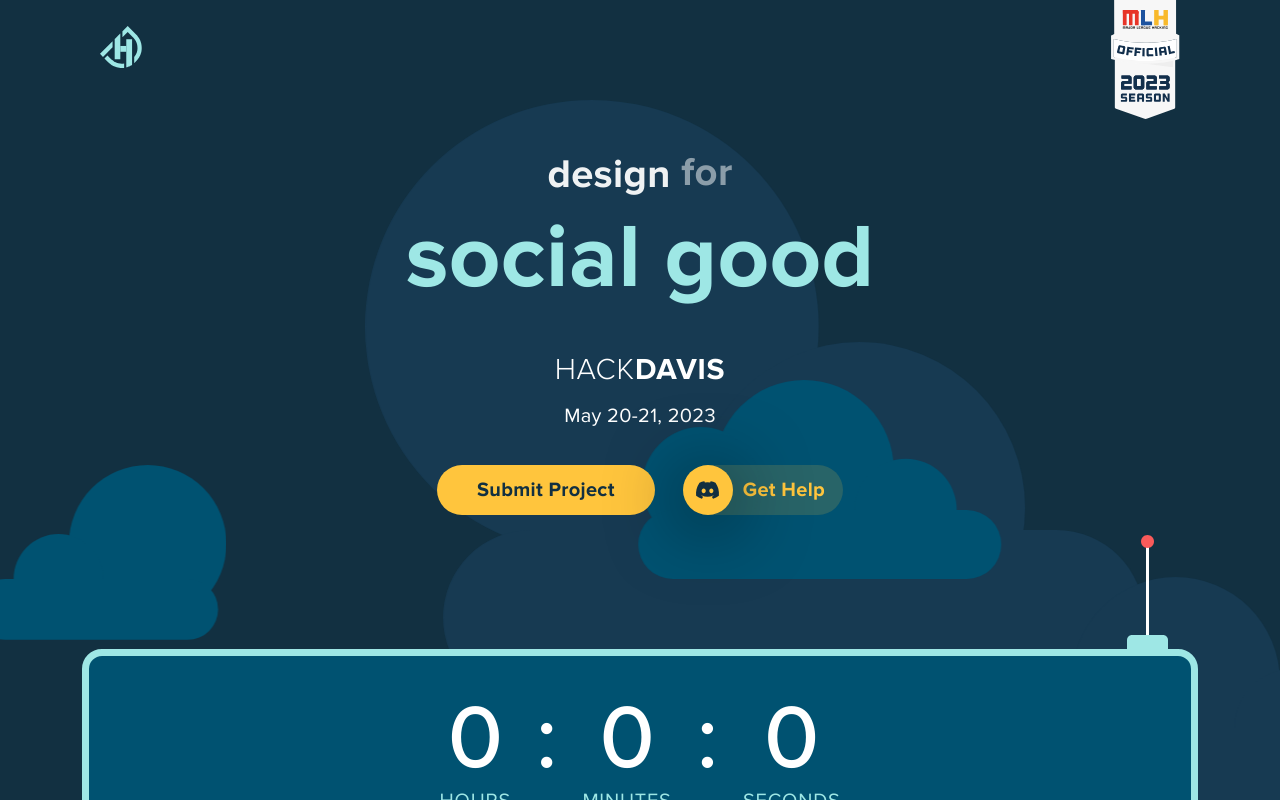
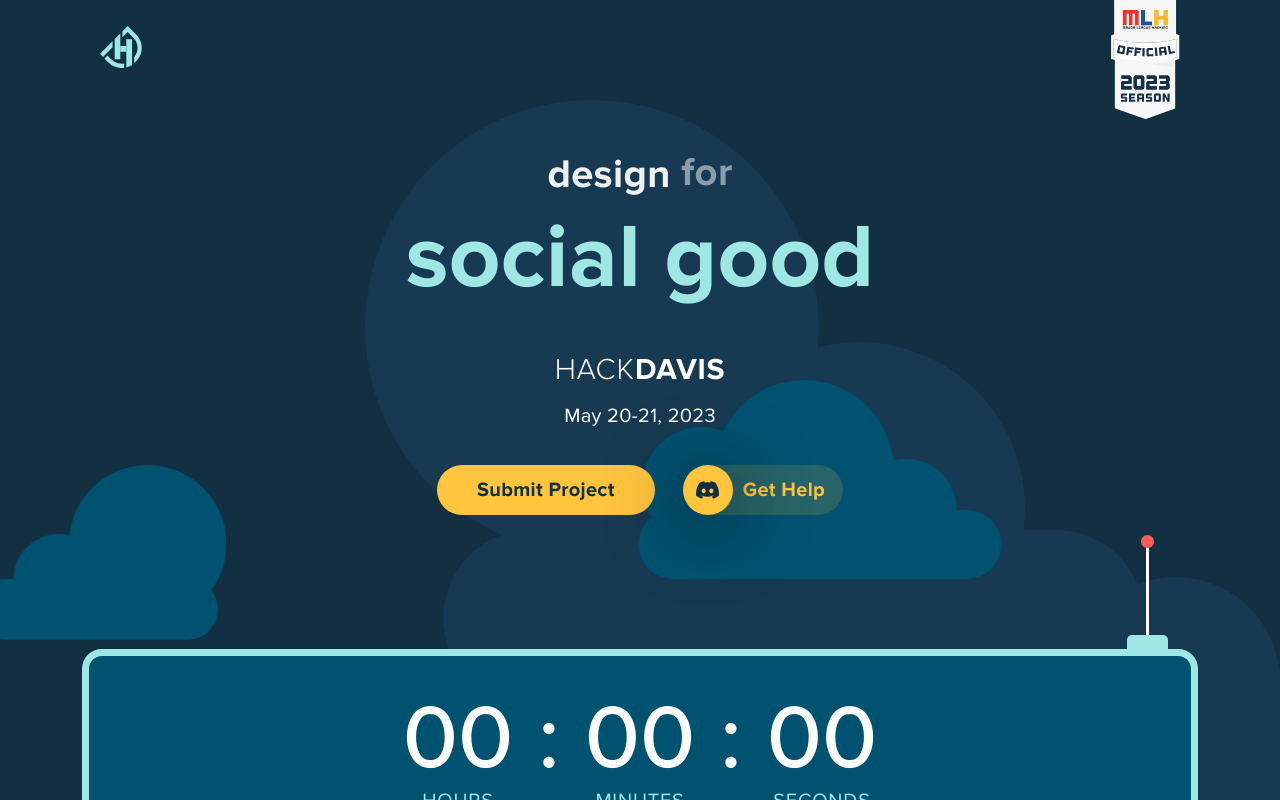
Before and after one commit to HackDavis/website-2023, a Next.js app: page /live in a window 1280 px wide. Shown: the top 800 px of the page. Built offline with nearby package versions, Linux system fonts and the light colour scheme; a web font is replaced by a local one.

Commit message:
fix hydration issue and add interval refresh

```diff
--- a/src/components/doe/countdown.tsx
+++ b/src/components/doe/countdown.tsx
@@ -3,8 +3,35 @@ import CountdownTimer, { CountdownRenderProps } from 'react-countdown';
 import styles from '@/styles/doe/countdown.module.scss';
 import ProgressBar from './progressBar';
 
+const padNumber = (num: number) => (num < 10 ? `0${num}` : num);
+
+export const CountdownFallback = () => (
+  <div className={styles.wrapper}>
+    <ProgressBar />
+    <div className={styles.container}>
+      <div className={styles.clock}>
+        <div>
+          <span>24</span>
+          <strong>HOURS</strong>
+        </div>
+        <span>:</span>
+        <div>
+          <span>00</span>
+          <strong>MINUTES</strong>
+        </div>
+        <span>:</span>
+        <div>
+          <span>00</span>
+          <strong>SECONDS</strong>
+        </div>
+      </div>
+    </div>
+    <div className={styles.sticks}></div>
+  </div>
+);
+
 const Countdown = () => {
-  const start = new Date('May 20, 2023, 11:00:00 GMT-0700');
+  const start = new Date('May 20, 2023, 9:00:00 GMT-0700');
   const end = new Date('May 21, 2023, 11:00:00 GMT-0700');
   const ongoing = new Date() > start;
 
@@ -14,17 +41,17 @@ const Countdown = () => {
       <div className={styles.container}>
         <div className={styles.clock}>
           <div>
-            <span>{ongoing ? hours : '24'}</span>
+            <span>{ongoing ? padNumber(hours) : '24'}</span>
             <strong>HOURS</strong>
           </div>
           <span>:</span>
           <div>
-            <span>{ongoing ? minutes : '00'}</span>
+            <span>{ongoing ? padNumber(minutes) : '00'}</span>
             <strong>MINUTES</strong>
           </div>
           <span>:</span>
           <div>
-            <span>{ongoing ? seconds : '00'}</span>
+            <span>{ongoing ? padNumber(seconds) : '00'}</span>
             <strong>SECONDS</strong>
           </div>
         </div>
@@ -36,8 +63,9 @@ const Countdown = () => {
   return (
     <CountdownTimer
       date={end}
+      zeroPadTime={2}
       intervalDelay={0}
-      precision={3}
+      precision={1}
       renderer={Timer}
     />
   );
--- a/src/components/doe/seo.tsx
+++ b/src/components/doe/seo.tsx
@@ -1,5 +1,19 @@
 import Head from 'next/head';
 import React from 'react';
+
+const minutesToNextQuarterHour = (time: number) => {
+  const nextInterval = new Date(time);
+
+  nextInterval.setMilliseconds(
+    Math.ceil(nextInterval.getMilliseconds() / 1000) * 1000
+  );
+  nextInterval.setSeconds(Math.ceil(nextInterval.getSeconds() / 60) * 60);
+  nextInterval.setMinutes(Math.ceil(nextInterval.getMinutes() / 15) * 15);
+
+  const difference = (nextInterval.getTime() - time) / 1000;
+
+  return difference;
+};
 
 const Seo = () => {
   const start = new Date('May 20, 2023, 11:00:00 GMT-0700');
@@ -10,7 +24,12 @@ const Seo = () => {
       <title>HackDavis 2023 | May 2023</title>
       {difference > 0 ? (
         <meta httpEquiv="refresh" content={`${difference}`} />
-      ) : null}
+      ) : (
+        <meta
+          httpEquiv="refresh"
+          content={`${minutesToNextQuarterHour(Date.now())}`}
+        />
+      )}
       <meta
         name="description"
         content="HackDavis is UC Davis' annual hackathon for students, run by students."
--- a/src/pages/live.tsx
+++ b/src/pages/live.tsx
@@ -1,13 +1,19 @@
 import Truck from '@/components/doe/truck';
 import MainSection from '@/components/doe/mainSection';
 import Navbar from '@/components/navbar/navbar';
-import Seo from '@/components/seo';
+import Seo from '@/components/doe/seo';
 import NonProfits from '@/components/sponsors/nonprofits';
 import Sponsors from '@/components/sponsors/sponsors';
 import React, { useEffect } from 'react';
-import Countdown from '@/components/doe/countdown';
 import Cta from '@/components/doe/cta';
 import Footer from '@/components/footer';
+import dynamic from 'next/dynamic';
+import { CountdownFallback } from '@/components/doe/countdown';
+
+const Countdown = dynamic(() => import('@/components/doe/countdown'), {
+  loading: () => <CountdownFallback />,
+  ssr: false,
+});
 
 const Live = () => {
   useEffect(() => {
```
